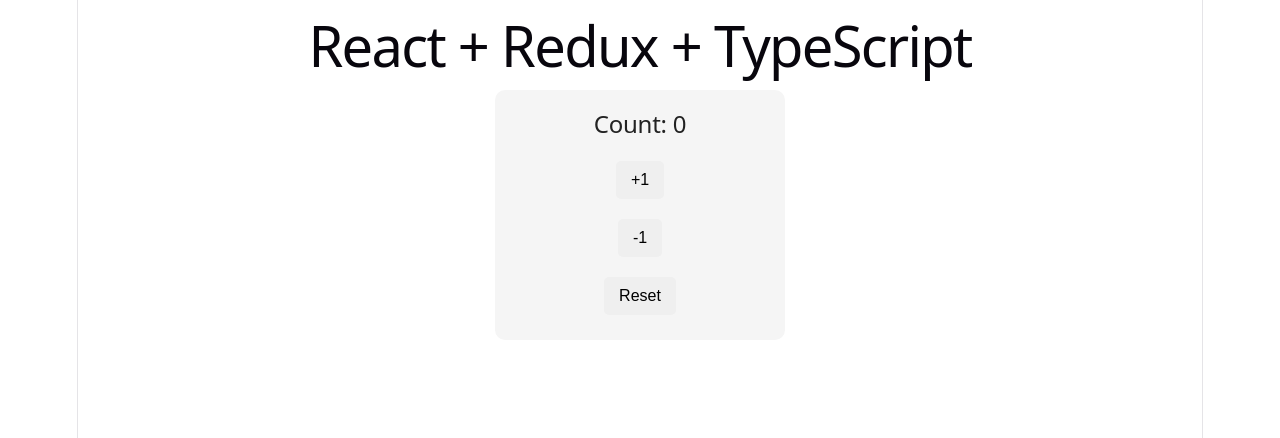
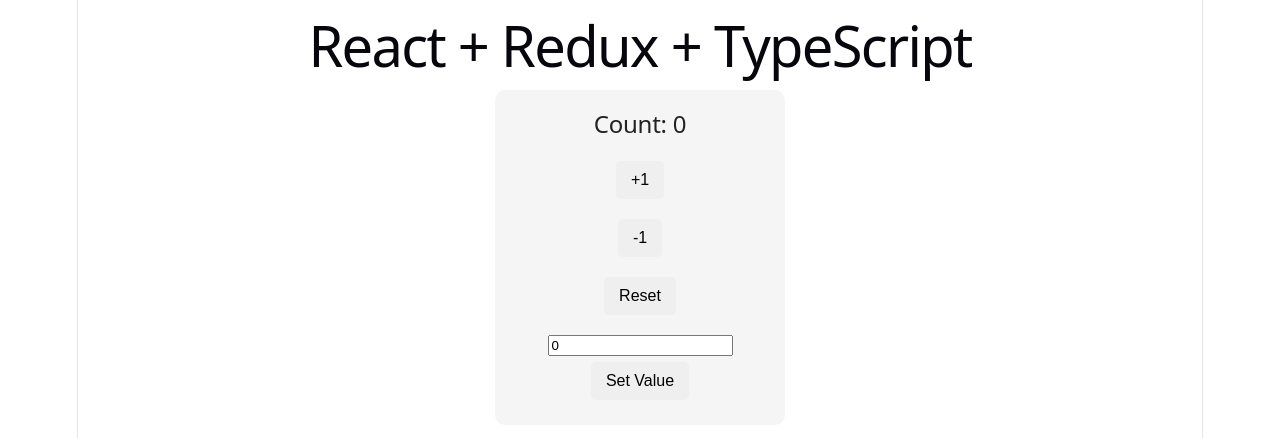
Before and after one commit to iclaudiaadeline/react-redux-app, a React (Vite) app: page / in a window 1280 px wide. Shown: the top 438 px of the page. Built offline with nearby package versions, Linux system fonts and the light colour scheme.

Commit message:
feat: add custom value input and setValue functionality to Counter component

```diff
--- a/src/components/Counter.tsx
+++ b/src/components/Counter.tsx
@@ -1,11 +1,22 @@
+
+import { useState } from "react";
 import { useSelector, useDispatch} from "react-redux";
 import type { RootState} from "../store/store";
-import { increment, decrement, reset } from "../store/actions/counterActions";
+import { increment, decrement, reset, setValue } from "../store/actions/counterActions";
 import styles from "./Counter.module.css";
 
 const Counter = () => {
     const count = useSelector((state: RootState) => state.counter.value);
     const dispatch = useDispatch();
+      const [customValue, setCustomValue] = useState("0");
+
+  const handleSetValue = () => {
+    const nextValue = Number(customValue);
+
+    if (!Number.isNaN(nextValue)) {
+      dispatch(setValue(nextValue));
+    }
+  };
 
     return (
         <div className={styles.counterContainer}>
@@ -13,6 +24,15 @@
           <button onClick={ () => dispatch(increment())}>+1</button>
           <button onClick={ () => dispatch(decrement())}>-1</button>
           <button onClick={ () => dispatch(reset())}>Reset</button>
+
+            <div>
+        <input
+          type="number"
+          value={customValue}
+          onChange={(event) => setCustomValue(event.target.value)}
+        />
+        <button onClick={handleSetValue}>Set Value</button>
+      </div>
         </div>
     );
 };
```
